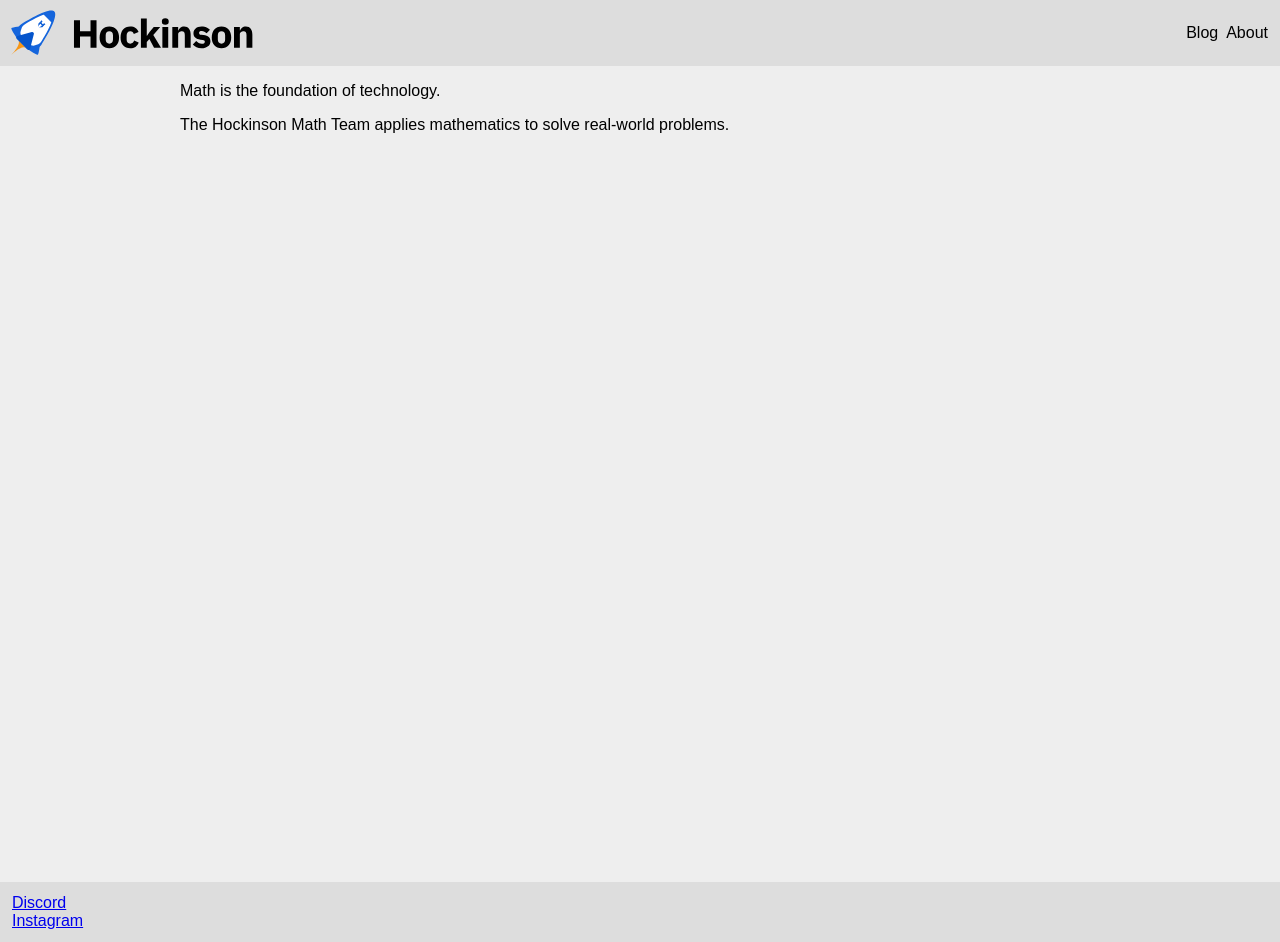
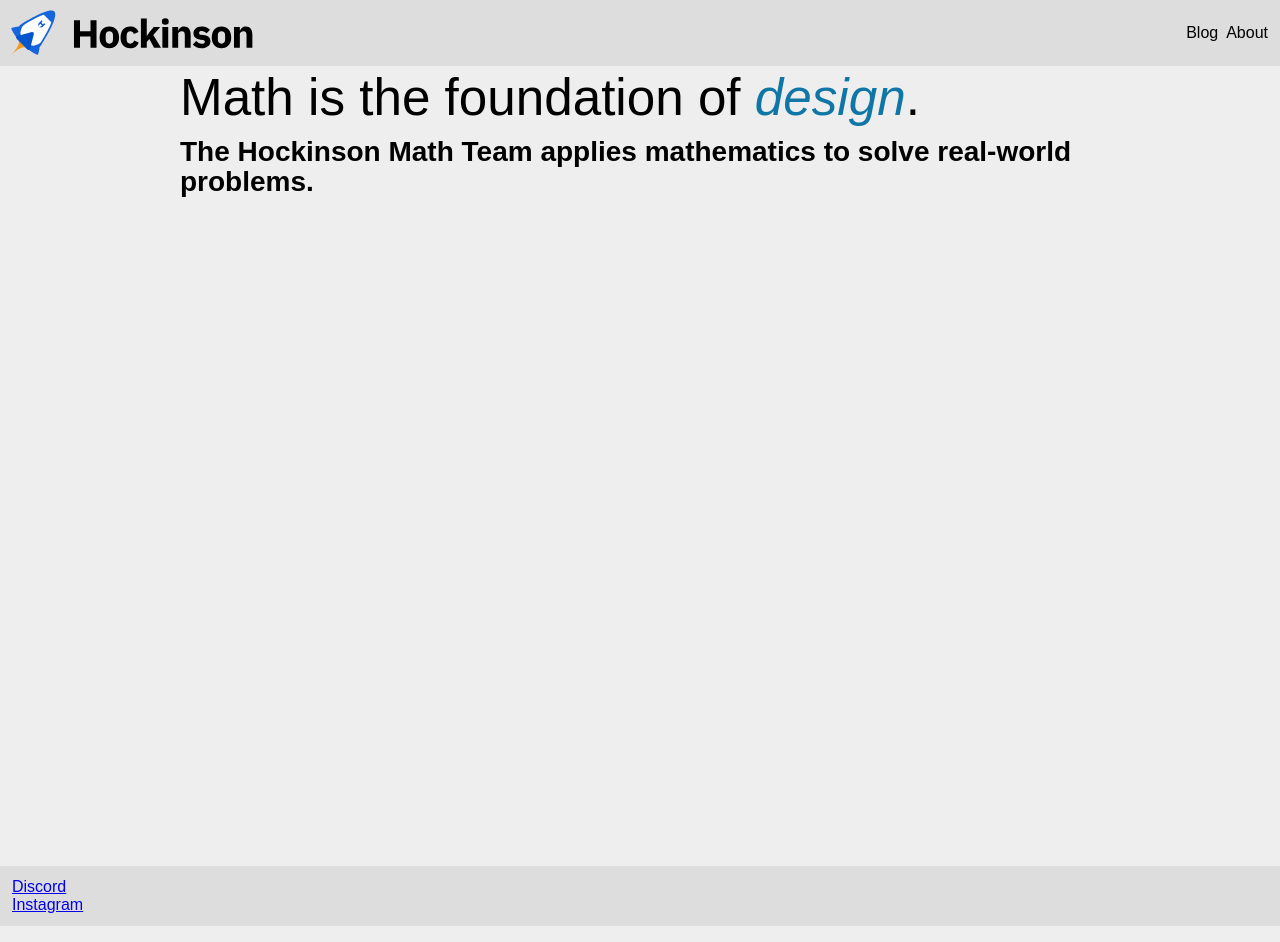
Before and after one commit to hockinson/www, a Next.js app: page / in a window 1280 px wide. Built offline with nearby package versions, Linux system fonts and the light colour scheme.

Commit message:
Added title with changing word and color

```diff
--- a/src/pages/index.js
+++ b/src/pages/index.js
@@ -1,13 +1,49 @@
+import { useEffect, useState } from "react";
+
 import styles from "@/styles/Home.module.css";
 
 export default function Home() {
+  const words = ["technology", "science", "engineering", "design"];
+  const colors = ["green", "blue", "red", "pink", "orange", "cyan"];
+
+  const [word, setWord] = useState(words[0]);
+  const [color, setColor] = useState(colors[0]);
+
+  useEffect(() => {
+    const current_color = color;
+    const new_colors = colors.filter((c) => c !== current_color);
+
+    const interval = setInterval(() => {
+      const index = words.indexOf(word);
+      if (index === words.length - 1) {
+        setWord(words[0]);
+      } else {
+        setWord(words[index + 1]);
+      }
+      setColor(new_colors[Math.floor(Math.random() * new_colors.length)]);
+    }, 1500);
+    return () => clearInterval(interval);
+  });
+
   return (
     <>
-      <p>Math is the foundation of technology.</p>
-      <p>
-        The Hockinson Math Team applies mathematics to solve real-world
-        problems.
-      </p>
+      <div className={styles.title}>
+        <div className={styles.title__text}>
+          Math is the foundation of{" "}
+          <span
+            className={`${styles.title__text_dyn} ${
+              styles[`title__text_dyn_` + color]
+            }`}
+          >
+            {word}
+          </span>
+          .
+        </div>
+        <div className={styles.title__subtitle}>
+          The Hockinson Math Team applies mathematics to solve real-world
+          problems.
+        </div>
+      </div>
     </>
   );
 }
--- a/src/styles/Home.module.css
+++ b/src/styles/Home.module.css
@@ -1,229 +1,50 @@
-.main {
-  display: flex;
-  flex-direction: column;
-  justify-content: space-between;
-  align-items: center;
-  padding: 6rem;
-  min-height: 100vh;
+.title__text {
+  leading-trim: both;
+  text-edge: cap;
+
+  font-size: 3.2em;
+  font-style: normal;
+  font-weight: 500;
+  line-height: 124.138%;
+
+  margin-bottom: 8px;
 }
 
-.description {
-  display: inherit;
-  justify-content: inherit;
-  align-items: inherit;
-  font-size: 0.85rem;
-  max-width: var(--max-width);
-  width: 100%;
-  z-index: 2;
-  font-family: var(--font-mono);
+.title__subtitle {
+  leading-trim: both;
+  text-edge: cap;
+
+  font-size: 1.75em;
+  font-style: normal;
+  font-weight: 700;
+  line-height: 105%;
 }
 
-.description a {
-  display: flex;
-  justify-content: center;
-  align-items: center;
-  gap: 0.5rem;
+/* Dynamic word */
+.title__text_dyn {
+  font-style: italic;
 }
 
-.description p {
-  position: relative;
-  margin: 0;
-  padding: 1rem;
-  background-color: rgba(var(--callout-rgb), 0.5);
-  border: 1px solid rgba(var(--callout-border-rgb), 0.3);
-  border-radius: var(--border-radius);
+.title__text_dyn_red {
+  color: var(--color-red);
 }
 
-.code {
-  font-weight: 700;
-  font-family: var(--font-mono);
+.title__text_dyn_blue {
+  color: var(--color-blue);
 }
 
-.grid {
-  display: grid;
-  grid-template-columns: repeat(4, minmax(25%, auto));
-  max-width: var(--max-width);
-  width: 100%;
+.title__text_dyn_green {
+  color: var(--color-green);
 }
 
-.card {
-  padding: 1rem 1.2rem;
-  border-radius: var(--border-radius);
-  background: rgba(var(--card-rgb), 0);
-  border: 1px solid rgba(var(--card-border-rgb), 0);
-  transition: background 200ms, border 200ms;
+.title__text_dyn_pink {
+  color: var(--color-pink);
 }
 
-.card span {
-  display: inline-block;
-  transition: transform 200ms;
+.title__text_dyn_orange {
+  color: var(--color-orange);
 }
 
-.card h2 {
-  font-weight: 600;
-  margin-bottom: 0.7rem;
+.title__text_dyn_cyan {
+  color: var(--color-cyan);
 }
-
-.card p {
-  margin: 0;
-  opacity: 0.6;
-  font-size: 0.9rem;
-  line-height: 1.5;
-  max-width: 30ch;
-}
-
-.center {
-  display: flex;
-  justify-content: center;
-  align-items: center;
-  position: relative;
-  padding: 4rem 0;
-}
-
-.center::before {
-  background: var(--secondary-glow);
-  border-radius: 50%;
-  width: 480px;
-  height: 360px;
-  margin-left: -400px;
-}
-
-.center::after {
-  background: var(--primary-glow);
-  width: 240px;
-  height: 180px;
-  z-index: -1;
-}
-
-.center::before,
-.center::after {
-  content: '';
-  left: 50%;
-  position: absolute;
-  filter: blur(45px);
-  transform: translateZ(0);
-}
-
-.logo {
-  position: relative;
-}
-/* Enable hover only on non-touch devices */
-@media (hover: hover) and (pointer: fine) {
-  .card:hover {
-    background: rgba(var(--card-rgb), 0.1);
-    border: 1px solid rgba(var(--card-border-rgb), 0.15);
-  }
-
-  .card:hover span {
-    transform: translateX(4px);
-  }
-}
-
-@media (prefers-reduced-motion) {
-  .card:hover span {
-    transform: none;
-  }
-}
-
-/* Mobile */
-@media (max-width: 700px) {
-  .content {
-    padding: 4rem;
-  }
-
-  .grid {
-    grid-template-columns: 1fr;
-    margin-bottom: 120px;
-    max-width: 320px;
-    text-align: center;
-  }
-
-  .card {
-    padding: 1rem 2.5rem;
-  }
-
-  .card h2 {
-    margin-bottom: 0.5rem;
-  }
-
-  .center {
-    padding: 8rem 0 6rem;
-  }
-
-  .center::before {
-    transform: none;
-    height: 300px;
-  }
-
-  .description {
-    font-size: 0.8rem;
-  }
-
-  .description a {
-    padding: 1rem;
-  }
-
-  .description p,
-  .description div {
-    display: flex;
-    justify-content: center;
-    position: fixed;
-    width: 100%;
-  }
-
-  .description p {
-    align-items: center;
-    inset: 0 0 auto;
-    padding: 2rem 1rem 1.4rem;
-    border-radius: 0;
-    border: none;
-    border-bottom: 1px solid rgba(var(--callout-border-rgb), 0.25);
-    background: linear-gradient(
-      to bottom,
-      rgba(var(--background-start-rgb), 1),
-      rgba(var(--callout-rgb), 0.5)
-    );
-    background-clip: padding-box;
-    backdrop-filter: blur(24px);
-  }
-
-  .description div {
-    align-items: flex-end;
-    pointer-events: none;
-    inset: auto 0 0;
-    padding: 2rem;
-    height: 200px;
-    background: linear-gradient(
-      to bottom,
-      transparent 0%,
-      rgb(var(--background-end-rgb)) 40%
-    );
-    z-index: 1;
-  }
-}
-
-/* Tablet and Smaller Desktop */
-@media (min-width: 701px) and (max-width: 1120px) {
-  .grid {
-    grid-template-columns: repeat(2, 50%);
-  }
-}
-
-@media (prefers-color-scheme: dark) {
-  .vercelLogo {
-    filter: invert(1);
-  }
-
-  .logo {
-    filter: invert(1) drop-shadow(0 0 0.3rem #ffffff70);
-  }
-}
-
-@keyframes rotate {
-  from {
-    transform: rotate(360deg);
-  }
-  to {
-    transform: rotate(0deg);
-  }
-}
--- a/src/styles/globals.css
+++ b/src/styles/globals.css
@@ -5,6 +5,13 @@
   --color-s0: #ddd;
 
   --color-subtext-0: #222;
+
+  --color-blue: #1565dc;
+  --color-green: #2e8453;
+  --color-red: #ea0003;
+  --color-pink: #c21b66;
+  --color-orange: #d33e08;
+  --color-cyan: #1076a5;
 }
 
 @media (prefers-color-scheme: dark) {
@@ -15,6 +22,13 @@
     --color-s0: #222;
 
     --color-subtext-0: #ccc;
+
+    --color-blue: #0555cc;
+    --color-green: #65f916;
+    --color-red: #ff4b4d;
+    --color-pink: #fb71a4;
+    --color-orange: #f79716;
+    --color-cyan: #2ce1eb;
   }
 
   html {
```
